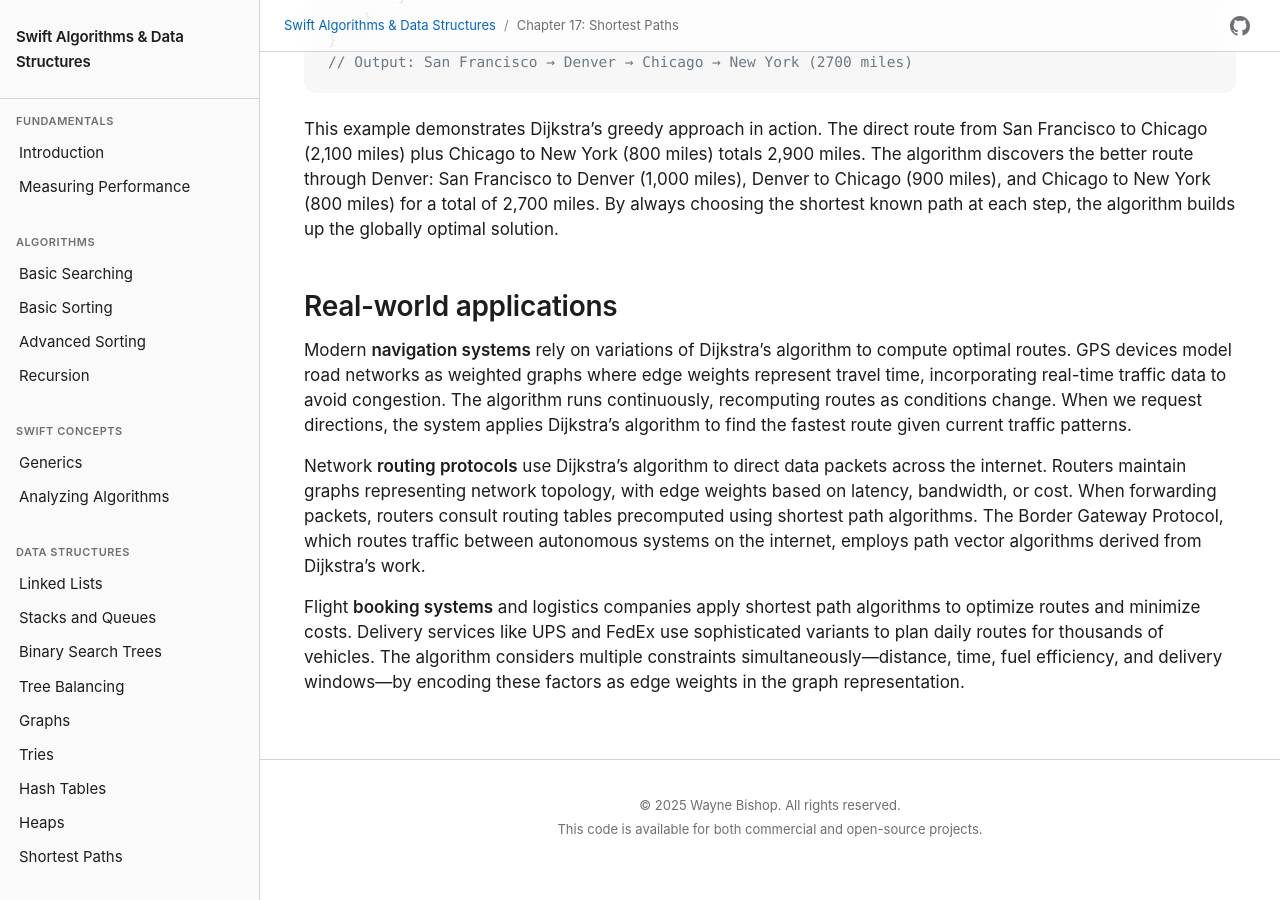
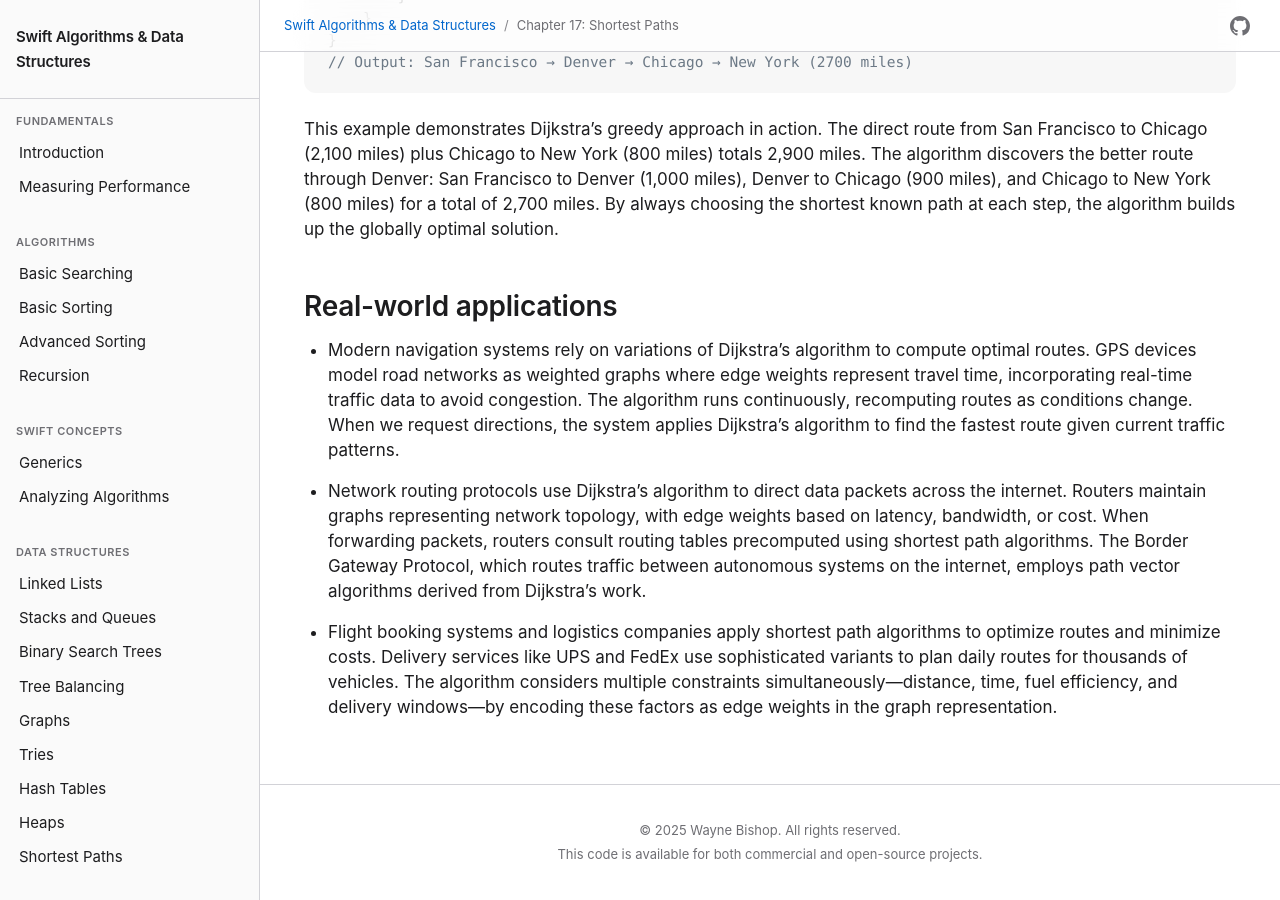
Before and after one commit to waynewbishop/swift-algorithms, a Jekyll site: the page built from 17-shortest-paths.md, in a window 1280 px wide and 900 px high, scrolled down 8371 px. Built offline with Jekyll 4.4.1, drawn with Linux system fonts in a browser that asks for light colours; before the commit the page ends 9246 px from its top, so only the background shows below that; some of the changed text lies outside the part shown.

Commit message:
fix: general content edits..

````diff
--- a/17-shortest-paths.md
+++ b/17-shortest-paths.md
@@ -26,7 +26,7 @@ Consider exploring a cave system with multiple tunnels branching in different di
 
 ## The Path class
 
-To maintain the `frontier` effectively, we need more than just vertices. We must track how we reached each vertex, the total cost accumulated along the way, and which vertex the path terminates at. The Path class encapsulates this information:
+To maintain the `frontier` effectively, we need more than just vertices. We must track how we reached each vertex, the total cost accumulated along the way, and which vertex the path terminates at. The `Path` class encapsulates this information:
 
 ```swift
 // Path class maintains objects that comprise the frontier
@@ -307,8 +307,8 @@ This example demonstrates Dijkstra's greedy approach in action. The direct route
 
 ## Real-world applications
 
-Modern **navigation systems** rely on variations of Dijkstra's algorithm to compute optimal routes. GPS devices model road networks as weighted graphs where edge weights represent travel time, incorporating real-time traffic data to avoid congestion. The algorithm runs continuously, recomputing routes as conditions change. When we request directions, the system applies Dijkstra's algorithm to find the fastest route given current traffic patterns.
+- Modern navigation systems rely on variations of Dijkstra's algorithm to compute optimal routes. GPS devices model road networks as weighted graphs where edge weights represent travel time, incorporating real-time traffic data to avoid congestion. The algorithm runs continuously, recomputing routes as conditions change. When we request directions, the system applies Dijkstra's algorithm to find the fastest route given current traffic patterns.
 
-Network **routing protocols** use Dijkstra's algorithm to direct data packets across the internet. Routers maintain graphs representing network topology, with edge weights based on latency, bandwidth, or cost. When forwarding packets, routers consult routing tables precomputed using shortest path algorithms. The Border Gateway Protocol, which routes traffic between autonomous systems on the internet, employs path vector algorithms derived from Dijkstra's work.
+- Network routing protocols use Dijkstra's algorithm to direct data packets across the internet. Routers maintain graphs representing network topology, with edge weights based on latency, bandwidth, or cost. When forwarding packets, routers consult routing tables precomputed using shortest path algorithms. The Border Gateway Protocol, which routes traffic between autonomous systems on the internet, employs path vector algorithms derived from Dijkstra's work.
 
-Flight **booking systems** and logistics companies apply shortest path algorithms to optimize routes and minimize costs. Delivery services like UPS and FedEx use sophisticated variants to plan daily routes for thousands of vehicles. The algorithm considers multiple constraints simultaneously—distance, time, fuel efficiency, and delivery windows—by encoding these factors as edge weights in the graph representation.
+- Flight booking systems and logistics companies apply shortest path algorithms to optimize routes and minimize costs. Delivery services like UPS and FedEx use sophisticated variants to plan daily routes for thousands of vehicles. The algorithm considers multiple constraints simultaneously—distance, time, fuel efficiency, and delivery windows—by encoding these factors as edge weights in the graph representation.
````
Also changed, not shown: 01-introduction.md (+2 -10 lines), 21-semantic-search.md (+0 -2 lines).
